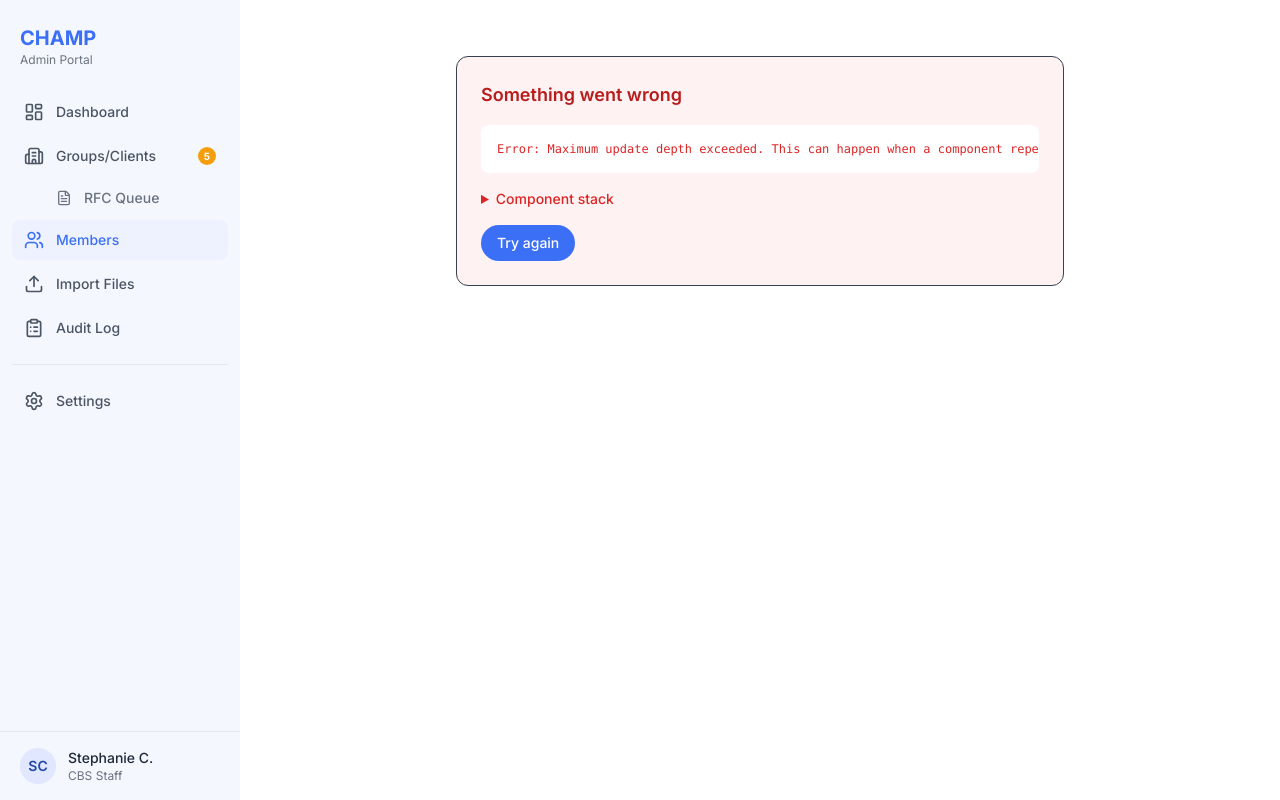
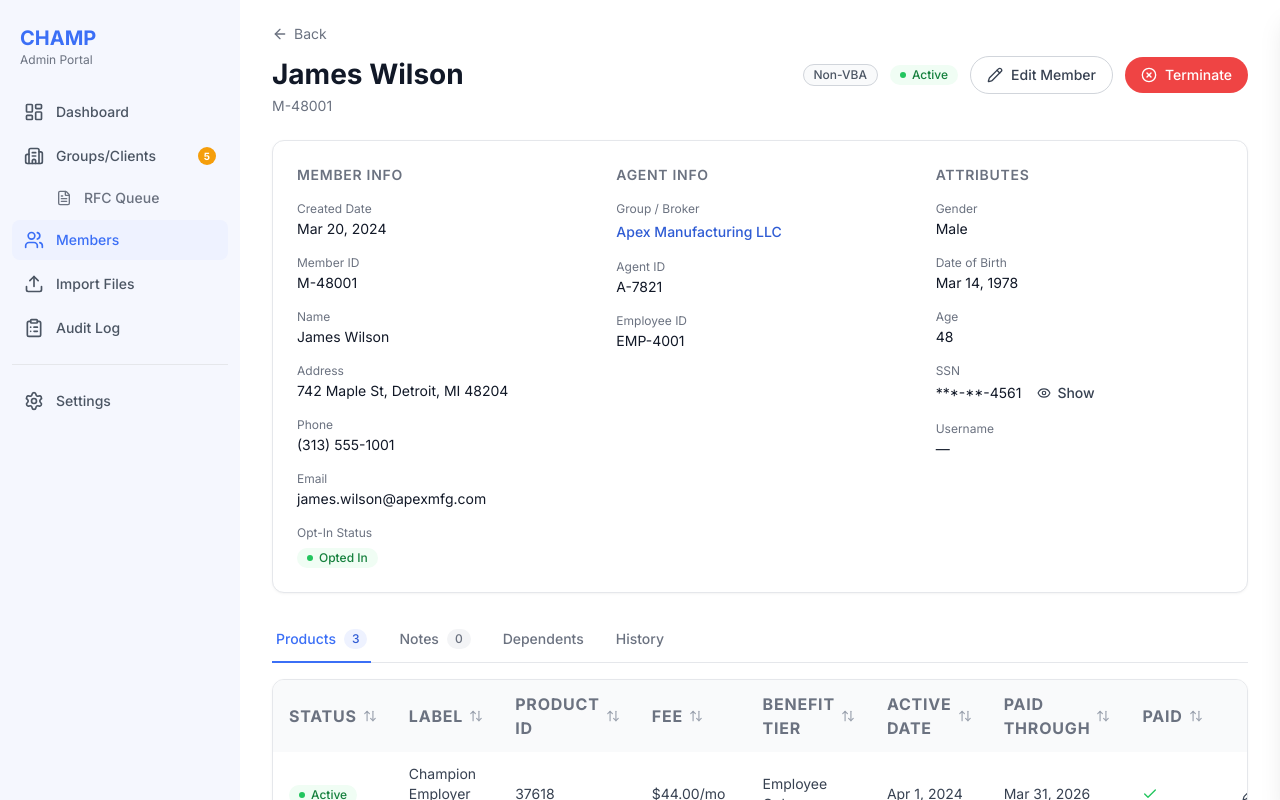
Before and after one commit to scorrell-design/champvba, a React (Vite) app in the folder my-champ-portal/: page /members/m-1 in a window 1280 px wide. Shown: the top 800 px of the page. Built offline with nearby package versions, Linux system fonts and the light colour scheme.

Commit message:
Refactor note retrieval logic in MemberDetail and NotesSection components to utilize useMemo for improved performance and clarity. This change consolidates added notes and original notes while filtering out 'History Note' types, enhancing maintainability without altering functionality.

```diff
--- a/my-champ-portal/src/components/forms/NotesSection.tsx
+++ b/my-champ-portal/src/components/forms/NotesSection.tsx
@@ -1,4 +1,4 @@
-import { useState } from 'react'
+import { useState, useMemo } from 'react'
 import { Card } from '../ui/Card'
 import { Badge } from '../ui/Badge'
 import { Button } from '../ui/Button'
@@ -17,9 +17,12 @@ export function NotesSection({ entityId, originalNotes }: NotesSectionProps) {
   const [isAdmin, setIsAdmin] = useState(false)
   const { addToast } = useToast()
   const addNote = useNotesStore((s) => s.addNote)
-  const allNotes = useNotesStore((s) => s.getNotesForEntity(entityId, originalNotes))
+  const addedNotes = useNotesStore((s) => s.added[entityId])
 
-  const userNotes = allNotes.filter((n) => n.type !== 'History Note')
+  const userNotes = useMemo(() => {
+    const all = [...(addedNotes ?? []), ...originalNotes]
+    return all.filter((n) => n.type !== 'History Note')
+  }, [addedNotes, originalNotes])
 
   const handleSave = () => {
     if (!text.trim()) return
--- a/my-champ-portal/src/pages/members/MemberDetail.tsx
+++ b/my-champ-portal/src/pages/members/MemberDetail.tsx
@@ -1,4 +1,4 @@
-import { useState, useEffect } from 'react'
+import { useState, useEffect, useMemo } from 'react'
 import { useParams, useSearchParams } from 'react-router-dom'
 import { Pencil, XCircle, Info } from 'lucide-react'
 import { PageHeader } from '../../components/layout/PageHeader'
@@ -30,10 +30,12 @@ export const MemberDetail = () => {
   const [editOpen, setEditOpen] = useState(false)
   const [terminateOpen, setTerminateOpen] = useState(false)
 
-  const allNotes = useNotesStore((s) =>
-    member ? s.getNotesForEntity(member.id, member.notes) : [],
-  )
-  const userNotes = allNotes.filter((n) => n.type !== 'History Note')
+  const addedNotes = useNotesStore((s) => (member ? s.added[member.id] : undefined))
+  const userNotes = useMemo(() => {
+    if (!member) return []
+    const all = [...(addedNotes ?? []), ...member.notes]
+    return all.filter((n) => n.type !== 'History Note')
+  }, [addedNotes, member])
 
   useEffect(() => {
     if (searchParams.get('edit') === 'true' && member) {
```
